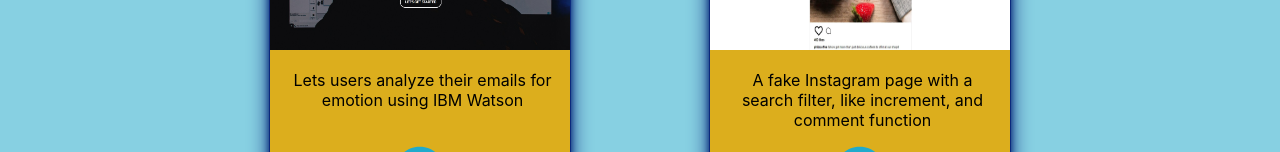
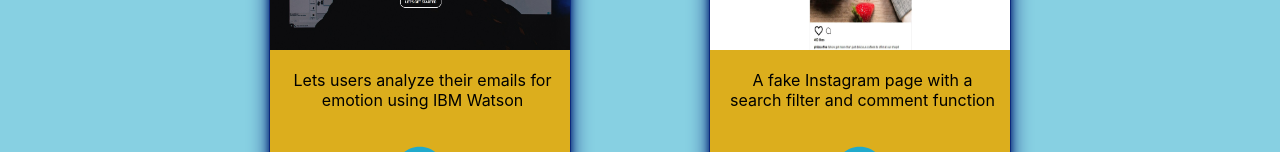
Before and after one commit to fron12/Portfolio, a React (Create React App) app: page / in a window 1280 px wide. Shown: the part 648-800 px from the top of the page. Built offline with nearby package versions, Linux system fonts and the light colour scheme.

Commit message:
Change project description

```diff
--- a/src/App.js
+++ b/src/App.js
@@ -22,7 +22,7 @@
         projectName: "InstaClone",
         link: "https://fron12.github.io/React-Insta-Clone/",
         githubLink: "https://github.com/fron12/React-Insta-Clone",
-        description: "A fake Instagram page with a search filter, like increment, and comment function"
+        description: "A fake Instagram page with a search filter and comment function"
       },
       // {
       //   projectName: "LambdaNotes",
```
